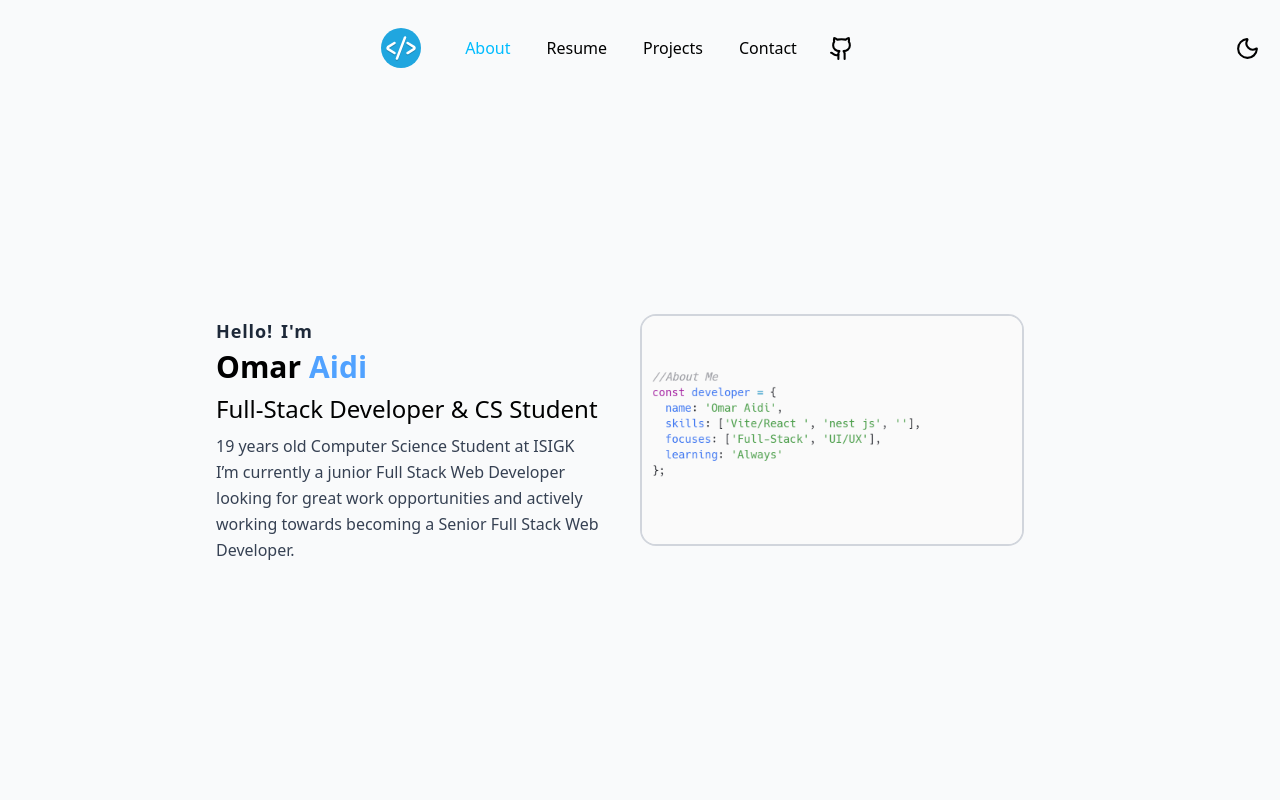
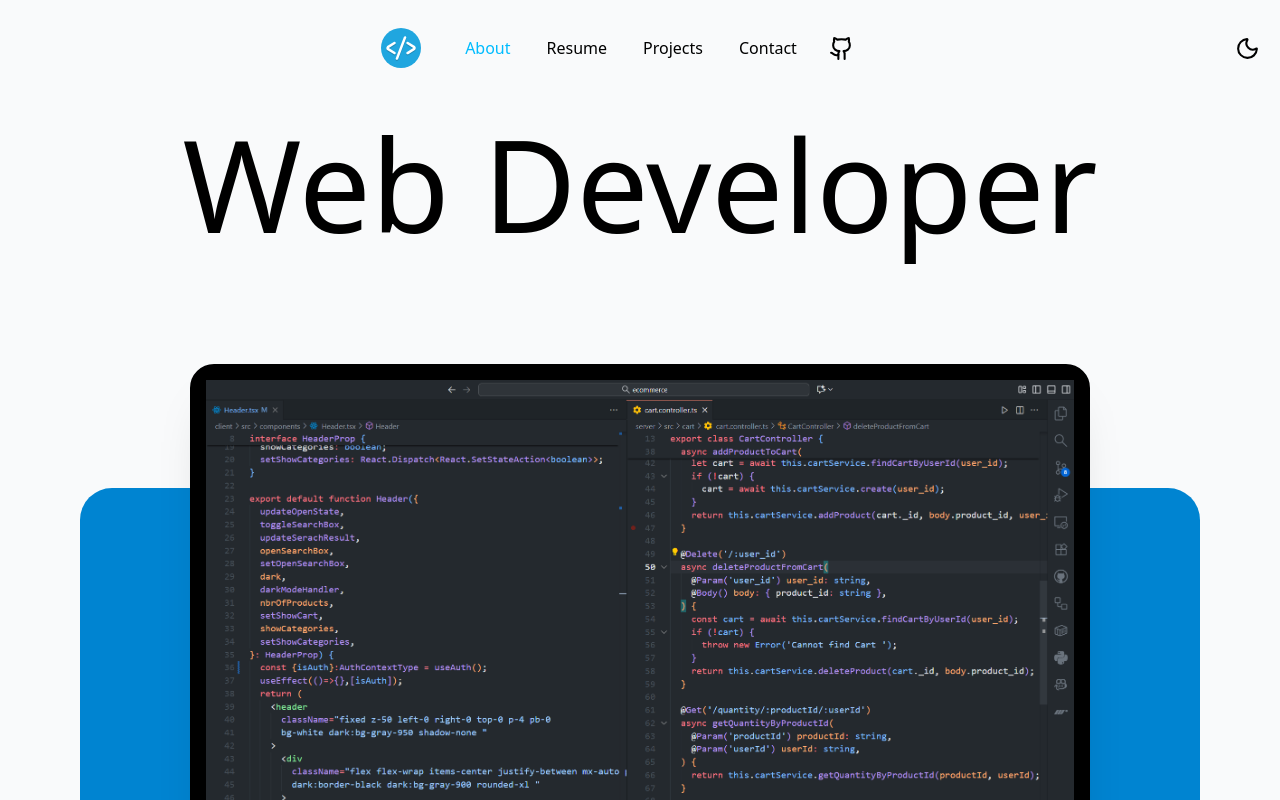
Before and after one commit to Aiomar/portfolio-update, a React (Vite) app in the folder client/: page / in a window 1280 px wide. Built offline with nearby package versions, Linux system fonts and the light colour scheme.

Commit message:
edited bio component

```diff
--- a/client/src/components/Header.tsx
+++ b/client/src/components/Header.tsx
@@ -10,7 +10,7 @@ type props = {
 
 export default function Header(props: props) {
   return (
-    <header className="fixed right-0 left-0 z-50 flex max-h-96 w-full bg-gray-50 md:flex-row md:justify-center dark:bg-neutral-950">
+    <header className="fixed right-0 left-0 z-50 flex max-h-96 w-full bg-gray-50 md:flex-row md:justify-center dark:bg-neutral-900">
       <div className="flex min-h-24 w-full px-4 py-2.5 lg:ml-0 lg:justify-center lg:px-6 order-03">
         <div className="flex items-center ">
           <button
--- a/client/src/index.css
+++ b/client/src/index.css
@@ -3,7 +3,7 @@
 @custom-variant dark (&:where(.dark, .dark *));
 
 body {
-  @apply bg-gray-50 dark:bg-neutral-950;
+  @apply bg-gray-50 dark:bg-neutral-900;
 }
 
 /* Hide scrollbar for Chrome, Safari, and Edge */
--- a/client/src/sections/Bio.tsx
+++ b/client/src/sections/Bio.tsx
@@ -1,8 +1,6 @@
 import { useEffect, forwardRef } from "react";
 import { motion, useAnimation } from "motion/react";
 import type { Ref } from "react";
-import codedark from "../assets/codedark.png";
-import codelight from "../assets/codelight.png";
 
 type props = {
   id: string;
@@ -24,74 +22,60 @@ const Bio = forwardRef((props: props, ref: Ref<HTMLDivElement | null>) => {
     }
   }, [props.currentVisibleSection, mainControls]);
 
-  return (
-    <section
-      id={props.id}
+   return (
+    <motion.section
+      id="about"
       ref={ref}
-      className="flex h-screen w-full flex-col items-center justify-center px-4"
+      initial= "hidden"
+      variants={motionVariants}
+      whileInView={"visible"}
+      transition={{ duration: 0.5, delay: 0.25 }}
+      viewport={{once:true, amount: 0.3}}
+      className="flex flex-col items-center w-screen md:w-full min-h-screen p-20"
     >
-      <motion.div
-        ref={ref}
-        className="mt-40 lg:mt-0 flex w-full flex-col items-center justify-center lg:flex-row"
-        variants={motionVariants}
-        initial="hidden"
-        animate={mainControls}
-        transition={{ duration: 0.5, delay: 0.25 }}
+      <h1
+        className="text-7xl md:text-9xl playfair-display dark:text-white mt-10"
       >
-        <div className="flex flex-col">
-          <div className="flex flex-col items-center md:mt-20 md:items-start">
-            <div className="flex flex-row">
-              <p className="text-lg font-bold tracking-wider text-gray-800 sm:text-xl md:text-lg dark:text-white">
-                Hello!
-              </p>
-              <p className="pl-2 text-lg font-bold tracking-wider text-gray-800 sm:text-xl md:text-lg dark:text-blue-400">
-                I'm
-              </p>
-            </div>
-            <div className="flex flex-row">
-              <h1 className="mt-1 text-2xl font-bold sm:text-xl md:text-3xl dark:text-white">
-                Omar
-              </h1>
-              <h1 className="mt-1 pl-2 text-2xl font-bold text-blue-400 sm:text-xl md:text-3xl">
-                Aidi
-              </h1>
-            </div>
-
-            <p className="mt-2 text-2xl sm:text-xl md:text-2xl dark:text-gray-500">
-              Full-Stack Developer & CS Student
-            </p>
-          </div>
-          <div className="md:text-md mt-2 <-80 md:w-96 text-lg leading-relaxed text-wrap sm:text-base">
-            <p className="text-gray-700 dark:text-gray-300">
-              19 years old Computer Science Student at ISIGK I’m currently a
-              junior Full Stack Web Developer looking for great work
-              opportunities and actively working towards becoming a Senior Full
-              Stack Web Developer.
-            </p>
-          </div>
+        Web Developer
+      </h1>
+      <div
+        className="relative flex items-center justify-center h-fit w-fit  md:h-full md:w-full mb-20 mt-32"
+      >
+        <motion.div
+          initial= "hidden"
+          variants={motionVariants}
+          whileInView={"visible"}
+          transition={{ duration: 0.5, delay: 0.3 }}
+          viewport={{once:true, amount: 0.2}}
+          className="absolute border-16 z-30 w-72 h-fit md:w-[900px] m-20 mt-0 md:mb-0 rounded-3xl
+          dark:shadow-sm shadow-white scale-90 md:scale-100"
+        >
+         <img
+            src="/bio.png"
+            className="hidden md:block shadow-2xl  md:w-[900px]"
+          />
+          <img
+            src="/phone.png"
+            className="block md:hidden shadow-2xl  md:w-[900px]"
+          />
+        </motion.div>
+        <div
+          className="bg-sky-600 w-96 md:w-full h-96 rounded-4xl z-20 mt-32 md:mt-28"
+        >
         </div>
-        {props.theme === "dark" ? (
-          <>
-            <img
-              src={codedark}
-              className="md:float-left md:mr-10 md:flex w-96 border-2
-              border-gray-800 rounded-2xl mt-15 md:ml-10 hover:shadow-sm hover:shadow-sky-900"
-              alt="Omar Aidi"
-            />
-          </>
-        ) : (
-          <>
-            <img
-              src={codelight}
-              className="md:float-left md:mr-10 md:flex w-96 border-2 border-gray-300 rounded-2xl mt-15 md:ml-10
-              hover:shadow-sm hover:shadow-sky-300"
-              alt="Omar Aidi"
-            />
-          </>
-        )}
-      </motion.div>
-    </section>
-  );
+      </div>
+      <div
+        className="w-full mt-1.5"
+      >
+        <p
+          className="text-gray-600 font-semibold text-sm dark:text-gray-300 w-80 md:w-96 text-wrap"
+        >
+          20 years old Computer Science Student at ISIGK I’m currently a Full Stack Web Developer
+          looking for great work opportunities
+        </p>
+      </div>
+    </motion.section>
+  )
 });
 
 Bio.displayName = "Bio";
```
Also changed, not shown: client/public/bio.png (added), client/public/phone.png (added).
